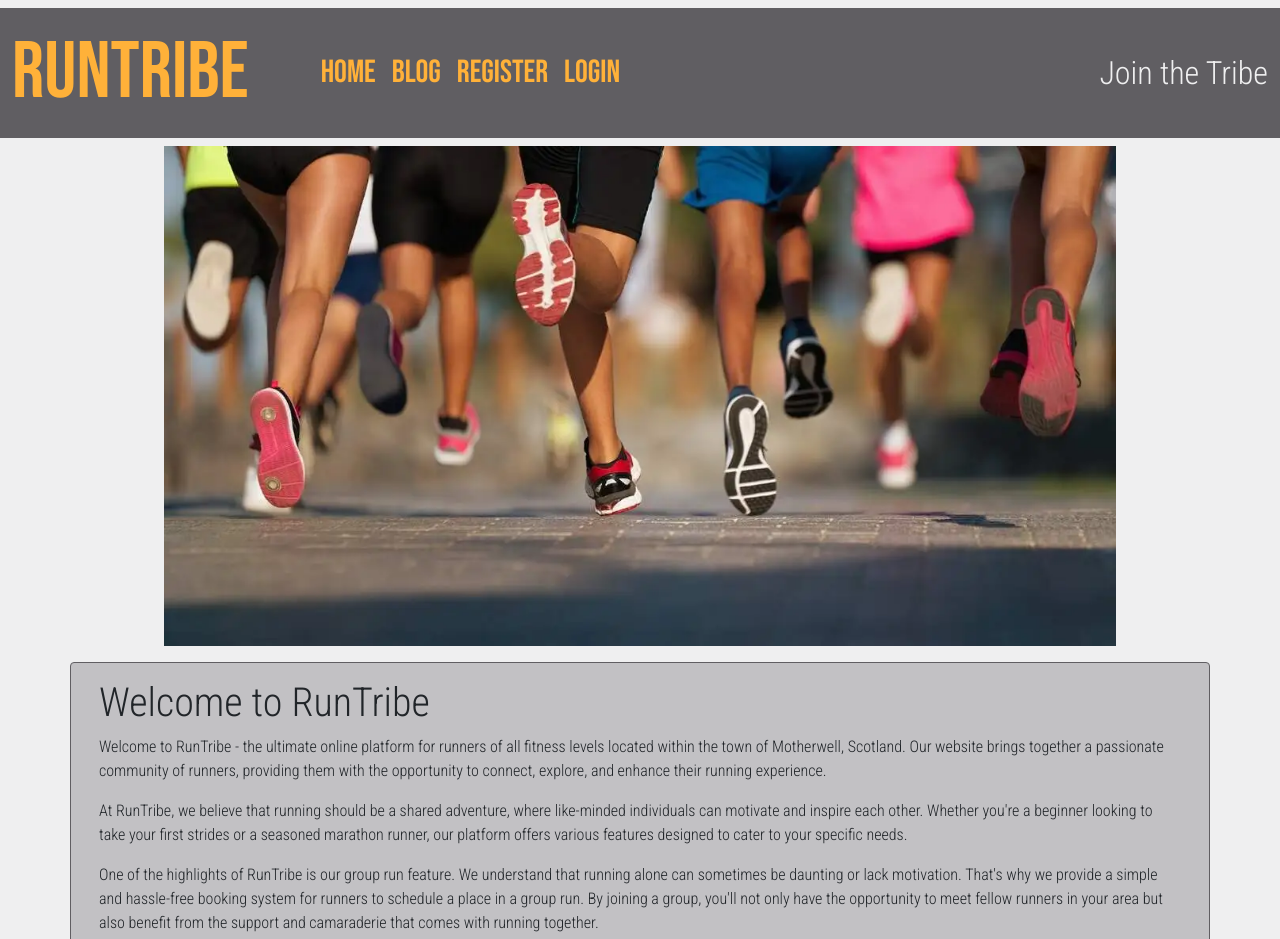
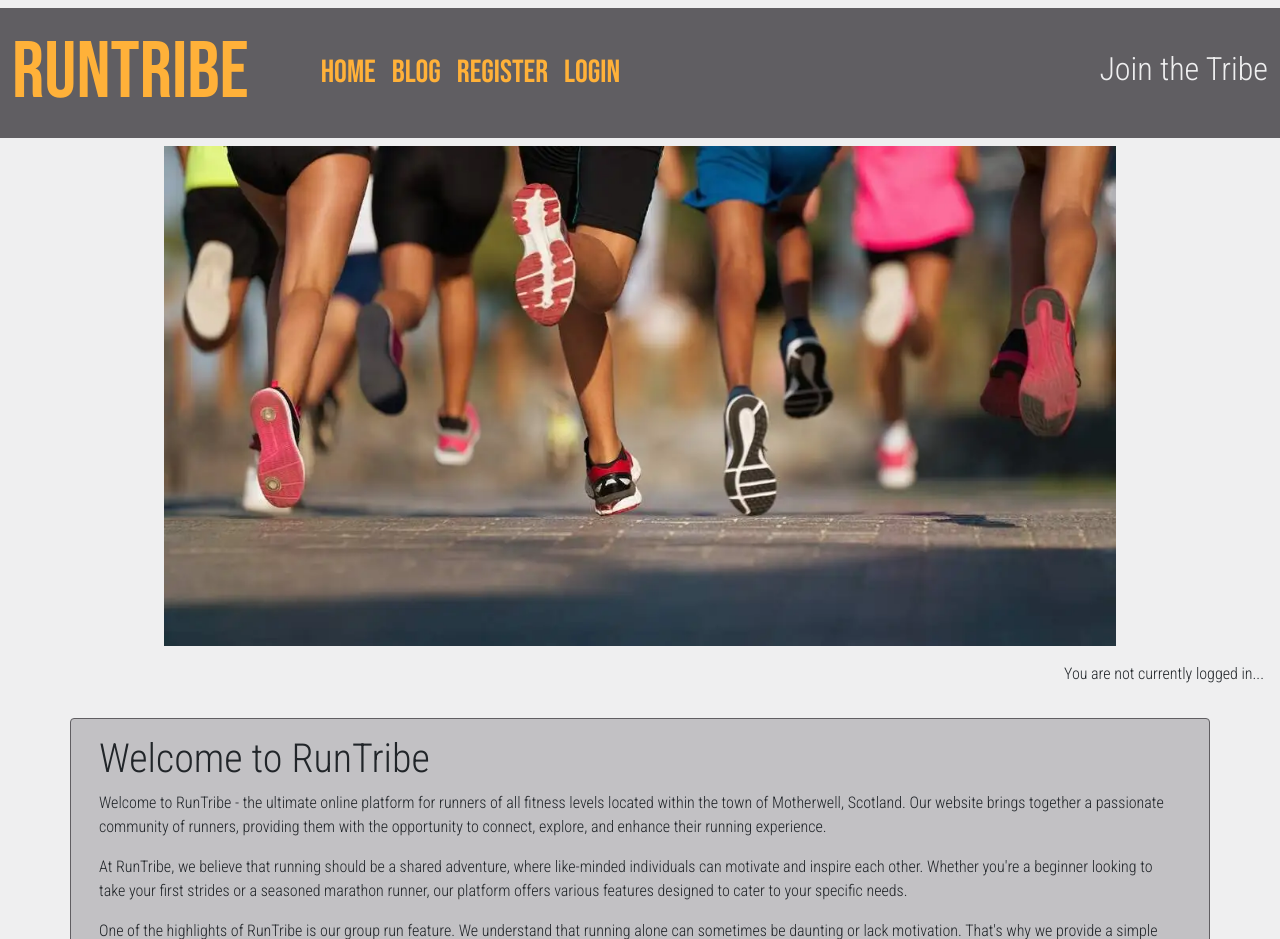
Before and after one commit to Chris-Tollan/run-tribe, a Django app: page / in a window 1280 px wide. Shown: the top 939 px of the page. Run offline with Django 4.2, Linux system fonts and the light colour scheme.

Commit message:
add DTL tag for logged in/out user msg

```diff
--- a/runtribe/settings.py
+++ b/runtribe/settings.py
@@ -27,7 +27,7 @@ TEMPLATES_DIR = os.path.join(BASE_DIR, 'templates')
 SECRET_KEY = os.environ.get("SECRET_KEY")
 
 # SECURITY WARNING: don't run with debug turned on in production!
-DEBUG = False
+DEBUG = True
 
 ALLOWED_HOSTS = [
     '8000-chris-tollan-run-tribe-ghcxevdx0p.us2.codeanyapp.com',
--- a/templates/base.html
+++ b/templates/base.html
@@ -67,7 +67,7 @@
                     {% endif %}
                 </ul>
                 <span class="navbar-text text-muted">
-                    Join the Tribe
+                    <h2>Join the Tribe</h2>
                 </span>
             </div>
         </div>
@@ -79,6 +79,11 @@
     </section>
 
     <main class="flex-shrink-0 main-bg">
+        {% if user.is_authenticated %}
+        <p class="text-end m-3">Welcome back {{ user.username }}!</p>
+        {% else %}
+        <p class="text-end m-3">You are not currently logged in...</p>
+        {% endif %}
 
         {% block content %}
         <!-- Content Goes here -->
```
